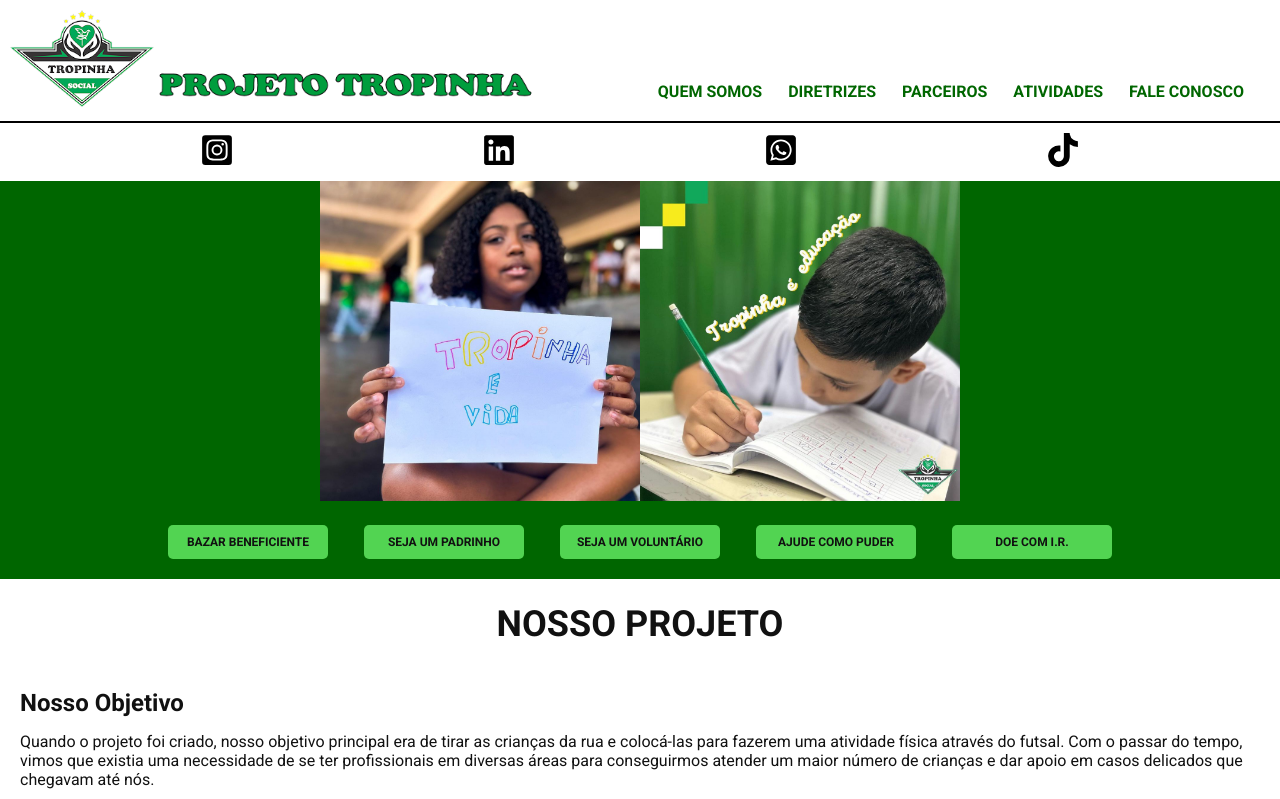
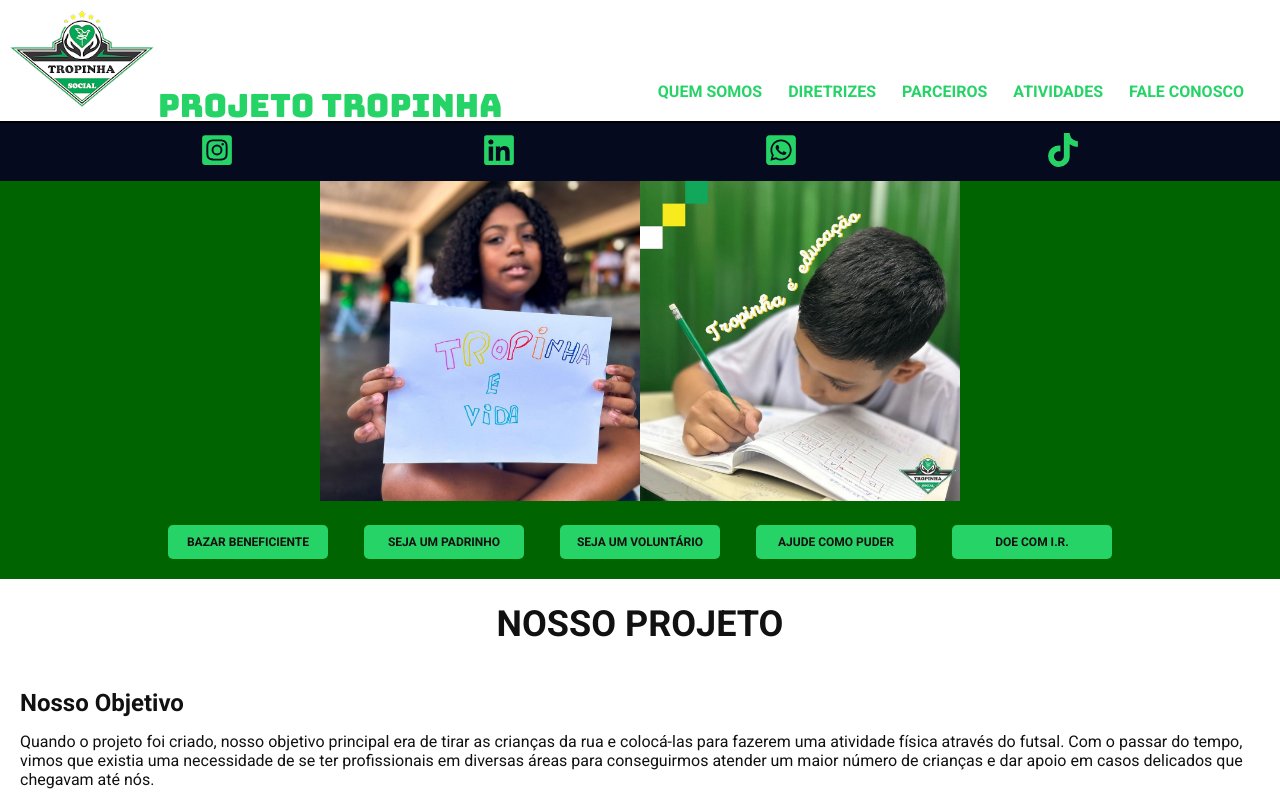
Before and after one commit to diasbrunodev/site_projeto_social_tropinha, a React (Create React App) app: page / in a window 1280 px wide. Shown: the top 799 px of the page. Built offline with nearby package versions, Linux system fonts and the light colour scheme.

Commit message:
alterando cores layout

```diff
--- a/public/index.html
+++ b/public/index.html
@@ -34,6 +34,12 @@
     <link rel="preconnect" href="https://fonts.googleapis.com">
     <link rel="preconnect" href="https://fonts.gstatic.com" crossorigin>
     <link href="https://fonts.googleapis.com/css2?family=Roboto+Mono&family=Roboto:wght@400;700&display=swap" rel="stylesheet">
+
+    <!-- font-logo -->
+    <link rel="preconnect" href="https://fonts.googleapis.com">
+    <link rel="preconnect" href="https://fonts.gstatic.com" crossorigin>
+    <link href="https://fonts.googleapis.com/css2?family=Bungee&display=swap" rel="stylesheet">
+
   </head>
   <body>
     <noscript>You need to enable JavaScript to run this app.</noscript>
--- a/src/components/Banner/styles.ts
+++ b/src/components/Banner/styles.ts
@@ -44,7 +44,7 @@
   }
 
   ${ButtonLink} {
-    background-color: ${Colors.green3};
+    background-color: ${Colors.green4};
 
     @media (max-width: ${breakpoints.desktop}) {
       margin-bottom: 20px;
--- a/src/components/Footer/style.ts
+++ b/src/components/Footer/style.ts
@@ -2,8 +2,9 @@
 import { Colors } from '../../styles'
 
 export const FooterContainer = styled.div`
-  background-color: ${Colors.green2};
-  padding: 10px 0 4px;
+  background-color: ${Colors.black3};
+  color: ${Colors.green4};
+  padding: 16px;
   margin-top: -4px;
 
   p {
--- a/src/components/Header/index.tsx
+++ b/src/components/Header/index.tsx
@@ -13,8 +13,10 @@
 import { IoCloseCircle } from 'react-icons/io5'
 
 import {
+  BackgroundIconContainers,
   Border,
   DivMenuResponsive,
+  H1,
   Hamburger,
   HeaderBar,
   IconContainers,
@@ -26,7 +28,7 @@
 } from './styles'
 
 import logo from '../../images/logo_tropinha_oficial_site.png'
-import titleLogo from '../../images/titulo_tropinha_topo.png'
+// import titleLogo from '../../images/titulo_tropinha_topo.png'
 
 export const Header = () => {
   const [isMenuOpen, setIsMenuOpen] = useState(false)
@@ -43,7 +45,8 @@
               </div>
             </Link>
             <div className="divTitleLogo">
-              <img src={titleLogo} alt="Logo Projeto Tropinha" />
+              {/* <img src={titleLogo} alt="Logo Projeto Tropinha" /> */}
+              <H1>PROJETO TROPINHA</H1>
             </div>
           </LogoDiv>
 
@@ -54,11 +57,11 @@
             }}
           >
             <IconMenu className={isMenuOpen ? '' : 'is-open'}>
-              <TiThMenuOutline size={34} color="#000" />
+              <TiThMenuOutline size={34} />
             </IconMenu>
 
             <IconMenu className={isMenuOpen ? 'is-open' : ''}>
-              <IoCloseCircle size={34} color="#000" />
+              <IoCloseCircle size={34} />
             </IconMenu>
           </Hamburger>
         </div>
@@ -92,7 +95,8 @@
             </div>
           </Link>
           <div className="divTitleLogo">
-            <img src={titleLogo} alt="Logo Projeto Tropinha" />
+            {/* <img src={titleLogo} alt="Logo Projeto Tropinha" /> */}
+            <H1>PROJETO TROPINHA</H1>
           </div>
         </LogoDiv>
         <nav>
@@ -118,36 +122,38 @@
 
       <Border></Border>
 
+      <BackgroundIconContainers>
         <IconContainers>
           <a
             href="https://www.instagram.com/projetotropinha/"
             target="_blank"
             rel="noreferrer"
           >
-          <FaInstagramSquare size={34} color="#000" />
+            <FaInstagramSquare size={34} color="#25D366" />
           </a>
           <a
             href="https://www.linkedin.com/in/projeto-tropinha-068051257/?originalSubdomain=br"
             target="_blank"
             rel="noreferrer"
           >
-          <FaLinkedin size={34} color="#000" />
+            <FaLinkedin size={34} color="#25D366" />
           </a>
           <a
             href={`https://api.whatsapp.com/send?phone=5521972365359&text=Gostaria de informações sobre o Projeto Tropinha.`}
             target="_blank"
             rel="noreferrer"
           >
-          <FaWhatsappSquare size={34} color="#000" />
+            <FaWhatsappSquare size={34} color="#25D366" />
           </a>
           <a
             href="https://www.tiktok.com/@projetosocialtropinha?_t=8eBSeBbcgq6&_r=1"
             target="_blank"
             rel="noreferrer"
           >
-          <FaTiktok size={34} color="#000" />
+            <FaTiktok size={34} color="#25D366" />
           </a>
         </IconContainers>
+      </BackgroundIconContainers>
     </>
   )
 }
--- a/src/components/Header/styles.ts
+++ b/src/components/Header/styles.ts
@@ -66,13 +66,29 @@
   }
 `
 
+export const H1 = styled.h1`
+  color: ${Colors.green4};
+
+  font-family: 'Bungee', sans-serif;
+  font-weight: 400;
+  font-style: normal;
+
+  margin: -16px;
+  padding-left: 20px;
+
+  @media (max-width: ${breakpoints.desktop}) {
+    font-size: 1em;
+    margin: 0;
+  }
+`
+
 export const Links = styled.ul`
   display: flex;
   padding: 10px;
   gap: 10px;
 
   a {
-    color: ${Colors.green2};
+    color: ${Colors.green4};
     font-size: 16px;
     font-weight: bold;
   }
@@ -95,6 +111,10 @@
   border: 1px solid black;
   width: 100%;
   margin: auto;
+`
+
+export const BackgroundIconContainers = styled.div`
+  background-color: ${Colors.black3};
 `
 
 export const IconContainers = styled.div`
@@ -136,5 +156,9 @@
 
   &.is-open {
     display: block;
+    background-color: ${Colors.black3};
+    color: ${Colors.green4};
+    padding: 5px;
+    border-radius: 5px;
   }
 `
--- a/src/pages/AboutUs/styles.ts
+++ b/src/pages/AboutUs/styles.ts
@@ -5,13 +5,14 @@
   background-color: ${Colors.green2};
   padding: 20px;
   width: 75%;
-  margin: 0 auto 20px;
+  margin: 0 auto;
   border-radius: 5px;
 
   @media (max-width: ${breakpoints.desktop}) {
     width: 100%;
     padding: 10px;
     margin: 0;
+    border-radius: 0;
   }
 `
 
--- a/src/styles/index.ts
+++ b/src/styles/index.ts
@@ -2,10 +2,12 @@
 
 export const Colors = {
   green1: '#2ecc71',
-  green2: '#006600',
+  green2: '#006400', //#20bf6b #006600
   green3: 'rgb(82,212, 82)',
+  green4: '#25D366',
   black: '#111',
   black2: '#1e272e',
+  black3: '#050a1f',
   gray: '#95a5a6',
   gray2: '#f1f2f6',
   white: '#ffffff'
```
Lines whose indentation alone changed are shown as unchanged.
